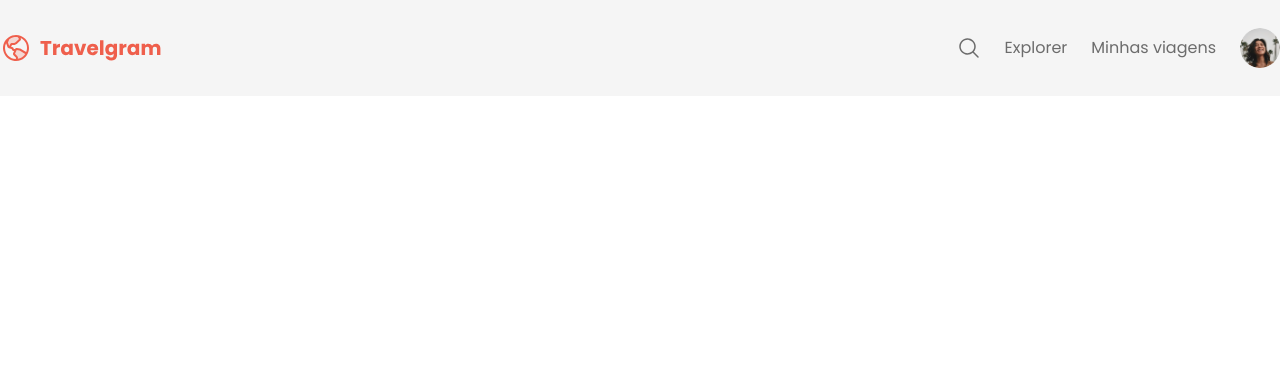
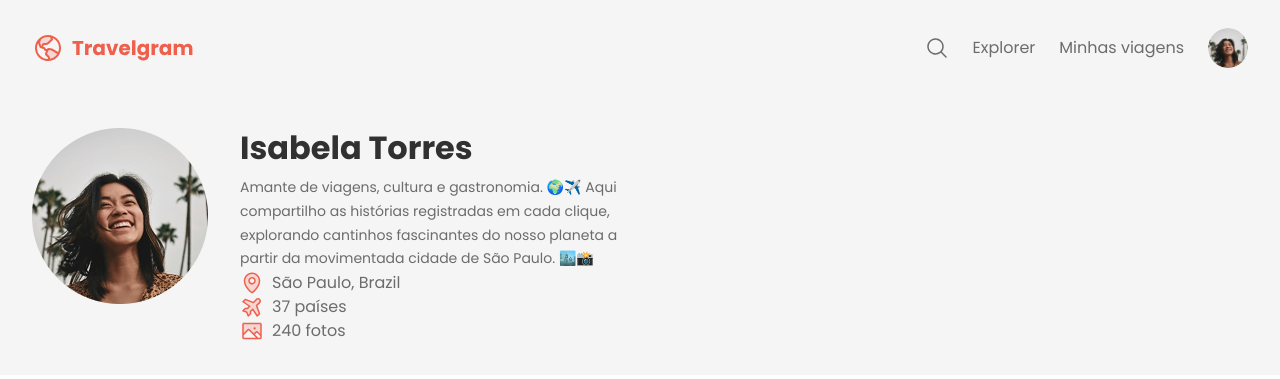
Before and after one commit to Davimartisz/project-trevelgram, a plain HTML site: page index.html in a window 1280 px wide. Drawn offline with Linux system fonts and the light colour scheme; a web font is replaced by a local one.

Commit message:
mudando tudo

```diff
--- a/index.html
+++ b/index.html
@@ -35,7 +35,42 @@
         </a></li>
      </ul>
     </nav>
+
+        <header class="">
+            <div class="container">
+                <div id="profile">
+                    <img src="assets/Profile pic.png" alt="imagem de isabela Torres">
+
+                   <div class="profile-info">
+                    <h1>Isabela Torres</h1>
+                    <p>Amante de viagens, cultura e gastronomia. 🌍✈️
+                    Aqui compartilho as histórias registradas em cada clique, explorando cantinhos fascinantes do nosso planeta a partir da movimentada cidade de São Paulo. 🏙️📸
+                    </p>
+
+
+                    <ul class="info">
+                        <li>
+                            <img src="assets/icons/MapPin.svg" alt="Icone de  mapa">
+                            <span>São Paulo, Brazil</span>
+                        </li>
+                    </ul>
+                    <ul class="info">
+                        <li>
+                            <img src="assets/icons/AirplaneTilt.svg" alt="Icone de  avião">
+                            <span>37 países</span>
+                        </li>
+                    </ul>
+                    <ul class="info">
+                        <li>
+                            <img src="assets/icons/Image.svg" alt="Icone de imagem">
+                            <span>240 fotos</span>
+                        </li>
+                    </ul>
+
+                </div>
+                </div>
+            </div>
+        </header>
     </div>
-    <header></header>
 </body>
 </html>
--- a/styles/global.css
+++ b/styles/global.css
@@ -15,7 +15,7 @@
 
     --font-family: "Poppins", sans-serif;
     --text-large: bold 32px/125% var(--font-family);
-    --text-mid: 14px/170% var(--font-famiily);
+    --text-mid: 14px/170% var(--font-family);
     --text-small: 12px/170% var(--font-family);
     --text: 16px/150% var(--font-family);
 
@@ -38,7 +38,7 @@ a:hover {
     text-decoration: underline;
 }
 
-.contaniner {
+.container {
     padding-inline: 32px;
     max-width: 1280px;
     margin-inline: auto;
--- /dev/null
+++ b/styles/header.css
@@ -0,0 +1,47 @@
+header {
+    padding-block: 32px;
+
+}
+
+header .container {
+    display: flex;
+    justify-content: space-between;
+    align-items: center;
+    max-width: none;
+    width: 100%;
+}
+
+#profile {
+    display: flex;
+    gap: 32px;
+    align-items: flex-start;
+}
+
+#profile > div {
+    max-width: 384px;
+}
+
+#profile h1 {
+    color: var(--text-color-primary);
+    font: var(--text-large);
+    margin-bottom: 8px;
+}
+
+#profile p {
+    font: var(--text-mid);
+
+}
+
+.info {
+    list-style-type: none;
+    display: flex;
+    flex-direction: column;
+    gap: 16px;
+    width: 280px;
+}
+
+.info li {
+    display: flex;
+    align-items: center;
+    gap: 8px;
+}
--- a/styles/index.css
+++ b/styles/index.css
@@ -1,3 +1,3 @@
 @import url(global.css);
-
 @import url(nav.css);
+@import url(header.css);
```
